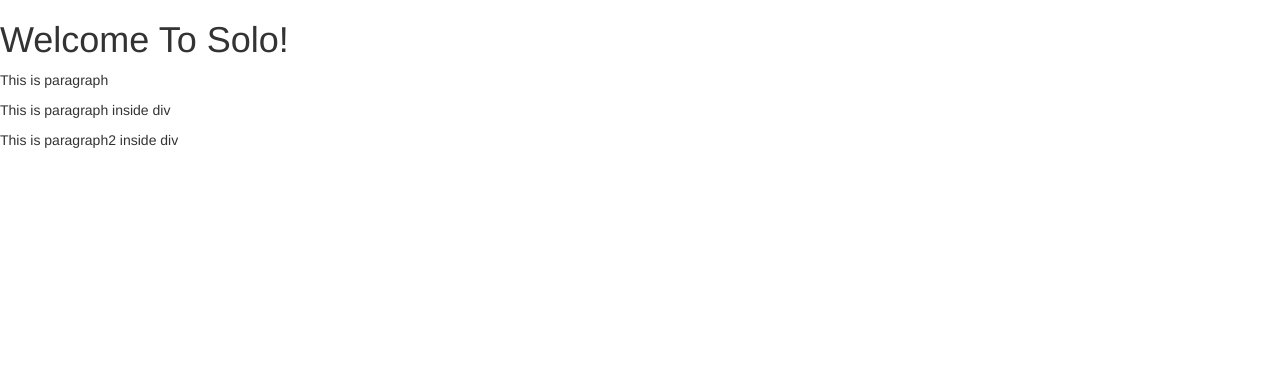
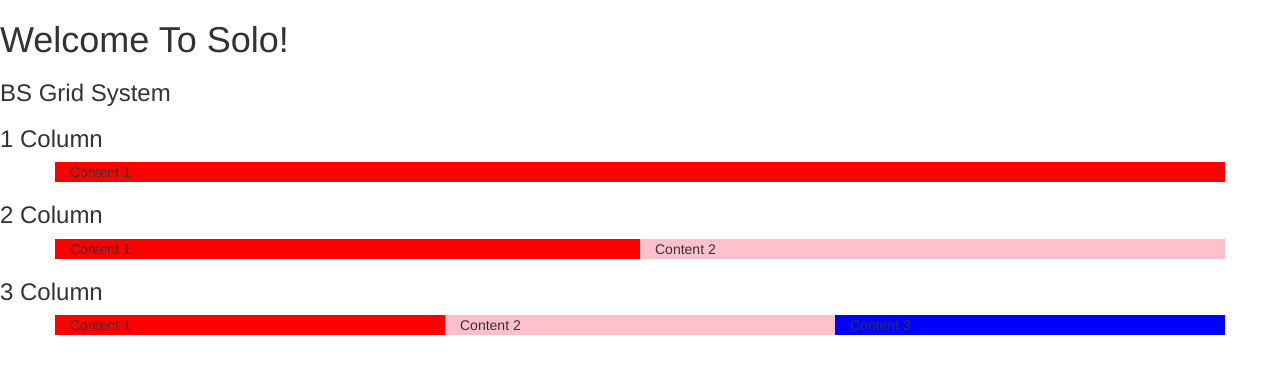
Before and after one commit to thofullstack/Solo, a plain HTML site: page index.html in a window 1280 px wide. Drawn offline with Linux system fonts and the light colour scheme.

Commit message:
Learning Column Bootstrap

```diff
--- a/css/style.css
+++ b/css/style.css
@@ -0,0 +1,8 @@
+/* Boostrap Grid Examples */
+
+.col-bg-red {
+    background-color:red;
+}
+.col-bg-pink {background-color:pink;}
+.col-bg-blue {background-color:blue;}
+.col-bg-yellow {background-color:yellow;}
--- a/index.html
+++ b/index.html
@@ -24,14 +24,43 @@
     <h1>
         Welcome To Solo!
     </h1>
-    <p id="main">This is paragraph</p>
-    <div>
-        <p class="content">This is paragraph inside div</p>
-        <p class="content">This is paragraph2 inside div</p>
+    <h3>BS Grid System</h3>
+    <h3>1 Column</h3>
+    <div class="container">
+        <div class="row">
+            <div class="col-md-12 col-bg-red">
+                Content 1
+            </div>
+        </div>
+    </div>
+
+    <h3>2 Column</h3>
+    <div class="container">
+        <div class="row">
+            <div class="col-md-6 col-bg-red">
+                Content 1
+            </div>
+            <div class="col-md-6 col-bg-pink">
+                Content 2
+            </div>
+        </div>
+    </div>
+    <h3>3 Column</h3>
+    <div class="container">
+        <div class="row">
+            <div class="col-md-4 col-bg-red">
+                Content 1
+            </div>
+            <div class="col-md-4 col-bg-pink">
+                Content 2
+            </div>
+            <div class="col-md-4 col-bg-blue">
+                Content 3
+            </div>
+        </div>
     </div>
     <!-- jQuery -->
     <script src="js/jquery.js"></script>
-
     <!-- Bootstrap JS -->
     <script src="js/bootstrap/bootstrap.js"></script>
     <!-- Custom JS-->
```
